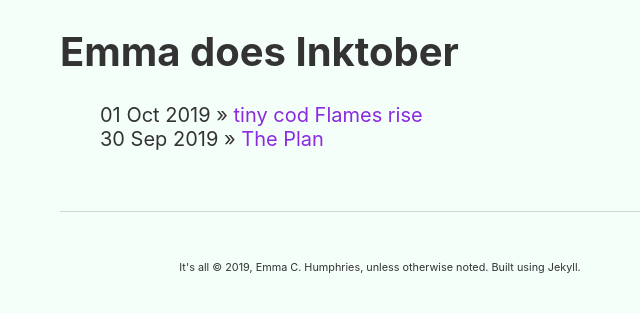
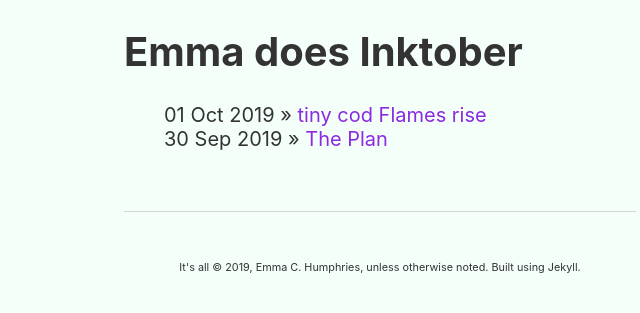
Before and after one commit to emceeaich/tiny-cod-flames-rise, a Jekyll site: the page built from index.html, in a window 1280 px wide. Shown: the top 313 px of the page, without its empty margins (260-900 px from the left). Built offline with Jekyll 4.4.1, drawn with Linux system fonts in a browser that asks for light colours.

Commit message:
Fix width

```diff
--- a/public/css/main.css
+++ b/public/css/main.css
@@ -66,8 +66,8 @@ img {
 @supports (display: grid) {
     @media (min-width: 940px) {
         body {
-            min-width: 40vw;
-            max-width: 50vw;
+            min-width: 30vw;
+            max-width: 40vw;
         }
 
         footer {
```
